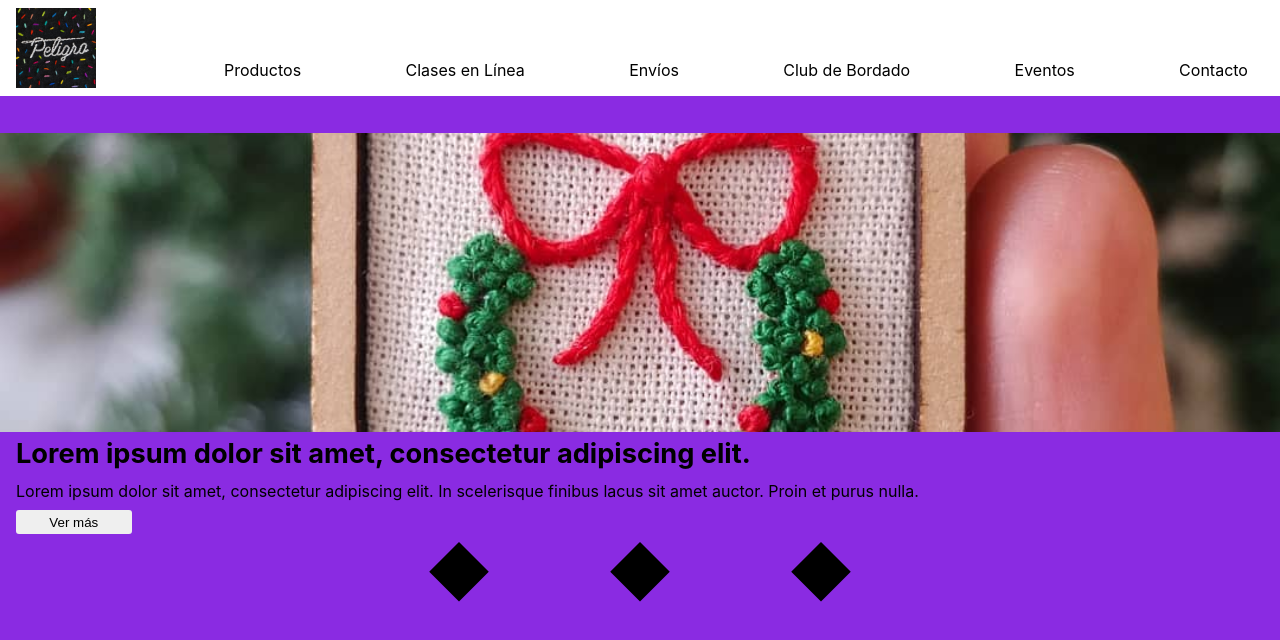
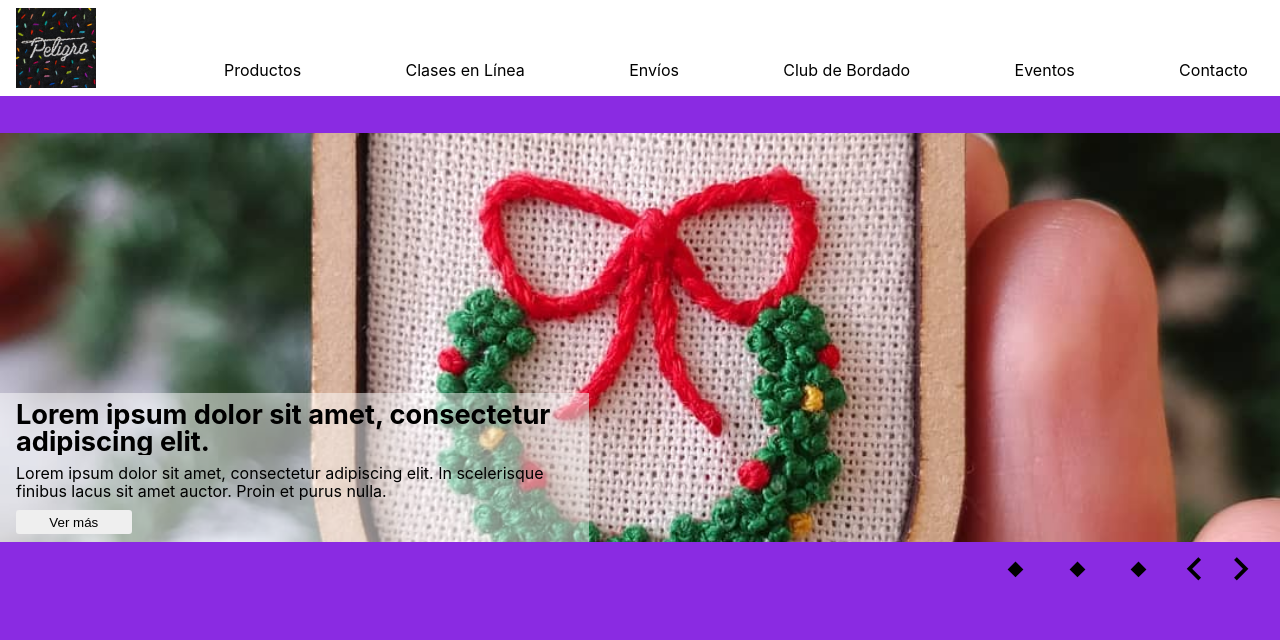
Before and after one commit to G4br13l4/silvia-peligro, a React (Create React App) app: page / in a window 1280 px wide. Shown: the top 640 px of the page. Built offline with nearby package versions, Linux system fonts and the light colour scheme.

Commit message:
Add mainbanner styles for desktop

```diff
--- a/src/components/home/MainBanner.jsx
+++ b/src/components/home/MainBanner.jsx
@@ -31,8 +31,8 @@ class MainBanner extends React.Component {
                         <img src={rhombusIcon}/>
                     </div>
                     <div className="arrows">
-                        <i class="material-icons">navigate_before</i>
-                        <i class="material-icons">navigate_next</i>
+                        <i class="arrow material-icons">navigate_before</i>
+                        <i class="arrow material-icons">navigate_next</i>
                     </div>
                 </div>
             </div>
--- a/src/components/shared/FixedNavbar.jsx
+++ b/src/components/shared/FixedNavbar.jsx
@@ -16,7 +16,7 @@ class FixedNavbar extends React.Component {
 
     componentDidMount() {
         const deviceWidth = window.innerWidth;
-        if(deviceWidth > 992) {
+        if(deviceWidth > 768) {
             this.setState({ isMobile: false});
         }
     }
--- a/src/styles/home/MainBanner.scss
+++ b/src/styles/home/MainBanner.scss
@@ -1,4 +1,9 @@
 $fontSize_title: 1.7em;
+/* Extra small devices (phones, 600px and down), are the default styles ;) */
+$s-devices: 600px;  /* Small devices (portrait tablets and large phones, 600px and up) */
+$m-devices: 768px;  /* Medium devices (landscape tablets, 768px and up) */
+$l-devices: 992px;  /* Large devices (laptops/desktops, 992px and up) */
+$xl-devices: 1200px;  /* Extra large devices (large laptops and desktops, 1200px and up) */
 
 .mainSlideBanner {
     width: 100vw;
@@ -16,15 +21,20 @@ $fontSize_title: 1.7em;
         overflow: hidden;
         padding: .5em 1em;
         box-sizing: border-box;
+        background: rgba(255, 255, 255, 0.5);
         .title {
             margin: 0;
             font-size: $fontSize_title;
             line-height: 1em;
+            max-height: 56px;
+            overflow: hidden;
         }
 
         .paragraph {
             line-height: 1.1em;
-            margin-bottom: .6em;
+            margin: .6em 0;
+            max-height: 52px;
+            overflow: hidden;
         }
 
         .see-more-btn {
@@ -46,13 +56,46 @@ $fontSize_title: 1.7em;
             display: none;
         }
         .rhombus {
-            width: 33.3%;
+            width: 140px;
             display: flex;
             justify-content: space-between;
             align-items: center;
             img {
-                width: 15%;
+                width: 17px;
             }
         }
     }
 }
+
+/* MEDIUM DEVICES (landscape tablets, 768px and up) */
+@media only screen and (min-width: $m-devices) {
+    .mainSlideBanner {
+        position: relative;
+        grid-row: 3/10;
+
+        &__boxImg {
+            height: 88%;
+        }
+
+        &__txtBox {
+            position: absolute;
+            bottom: 12%;
+            width: 46%;
+            max-height: 42%;
+        }
+
+        &__icons {
+            justify-content: flex-end;
+            height: 12%;
+            .arrows {
+                display: flex;
+                align-items: center;
+                margin-left: 1.5em;
+                margin-right: 1em;
+                .arrow {
+                    font-size: 2.9em;
+                }
+            }
+        }
+    }
+}
```
